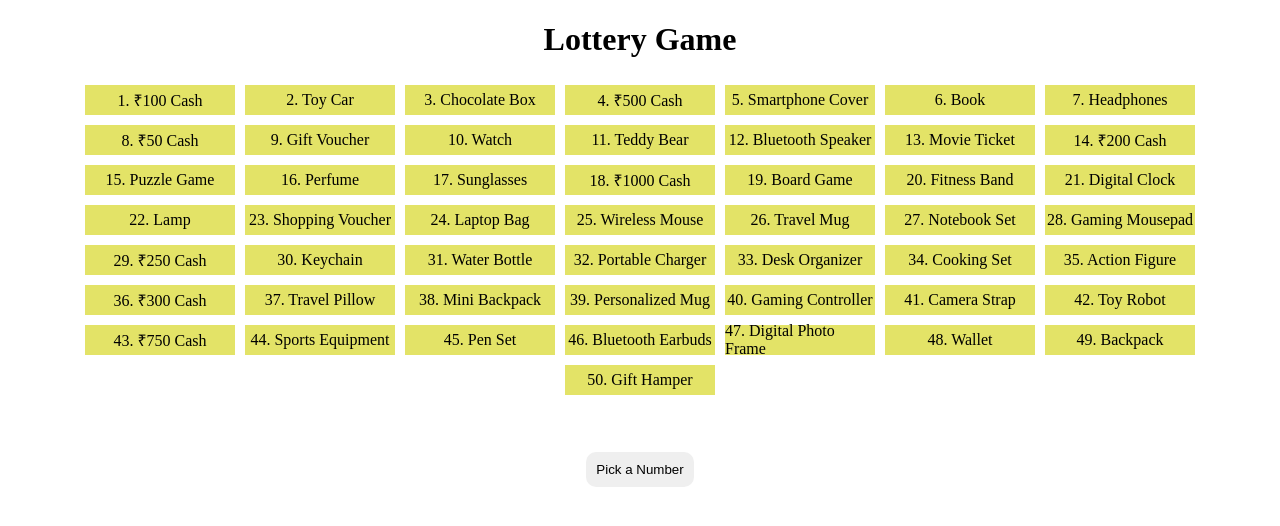
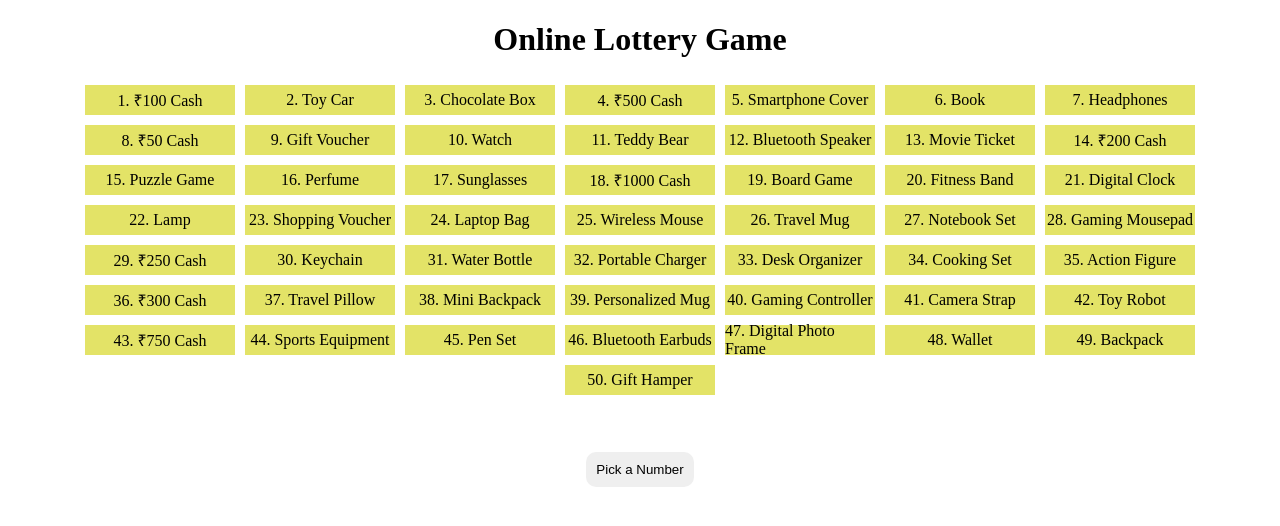
Before and after one commit to Balagam-Murali-Krishna/lottery-game, a plain HTML site: page index.html in a window 1280 px wide. Drawn offline with Linux system fonts and the light colour scheme.

Commit message:
change heading

```diff
--- a/index.html
+++ b/index.html
@@ -7,7 +7,7 @@
     <link rel="stylesheet" href="style.css" />
 </head>
 <body>
-    <h1 class="heading">Lottery Game</h1>
+    <h1 class="heading">Online Lottery Game</h1>
     <div class="img">
         <div class="lottery-sheet-container" id="LotterySheetContainer">
 
```
